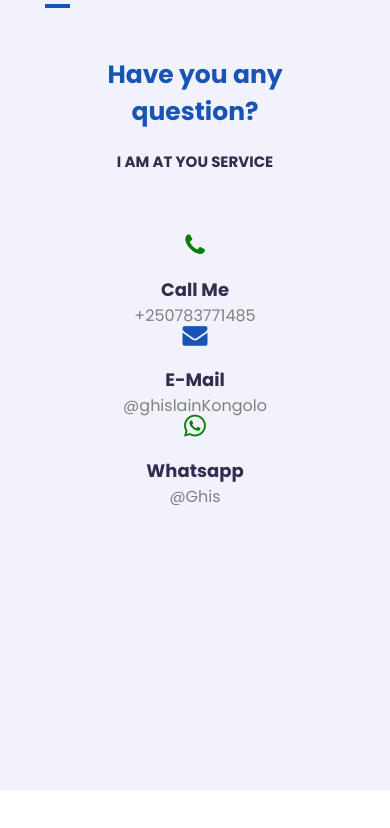
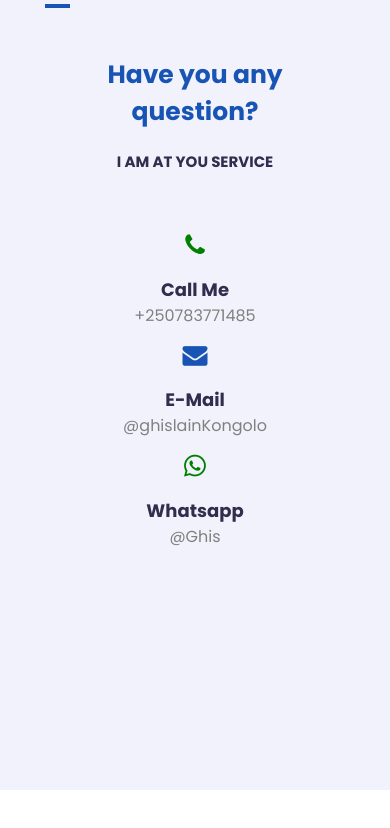
Before and after one commit to Ghis8/portfolio1, a plain HTML site: page index.html in a window 390 px wide. Shown: the part 8014-8842 px from the top of the page. Drawn offline with nearby package versions, Linux system fonts and the light colour scheme; a web font is replaced by a local one.

Commit message:
Update style.css

```diff
--- a/css/style.css
+++ b/css/style.css
@@ -714,6 +714,9 @@ h3.my-profession{
 		padding: 5px;
 		margin: 15px 0;
 	}
+	.contact-info-item {
+		margin-bottom: 20px;
+	}
 }
 @media (max-width: 1326px){
 	.home .home-img{
```
